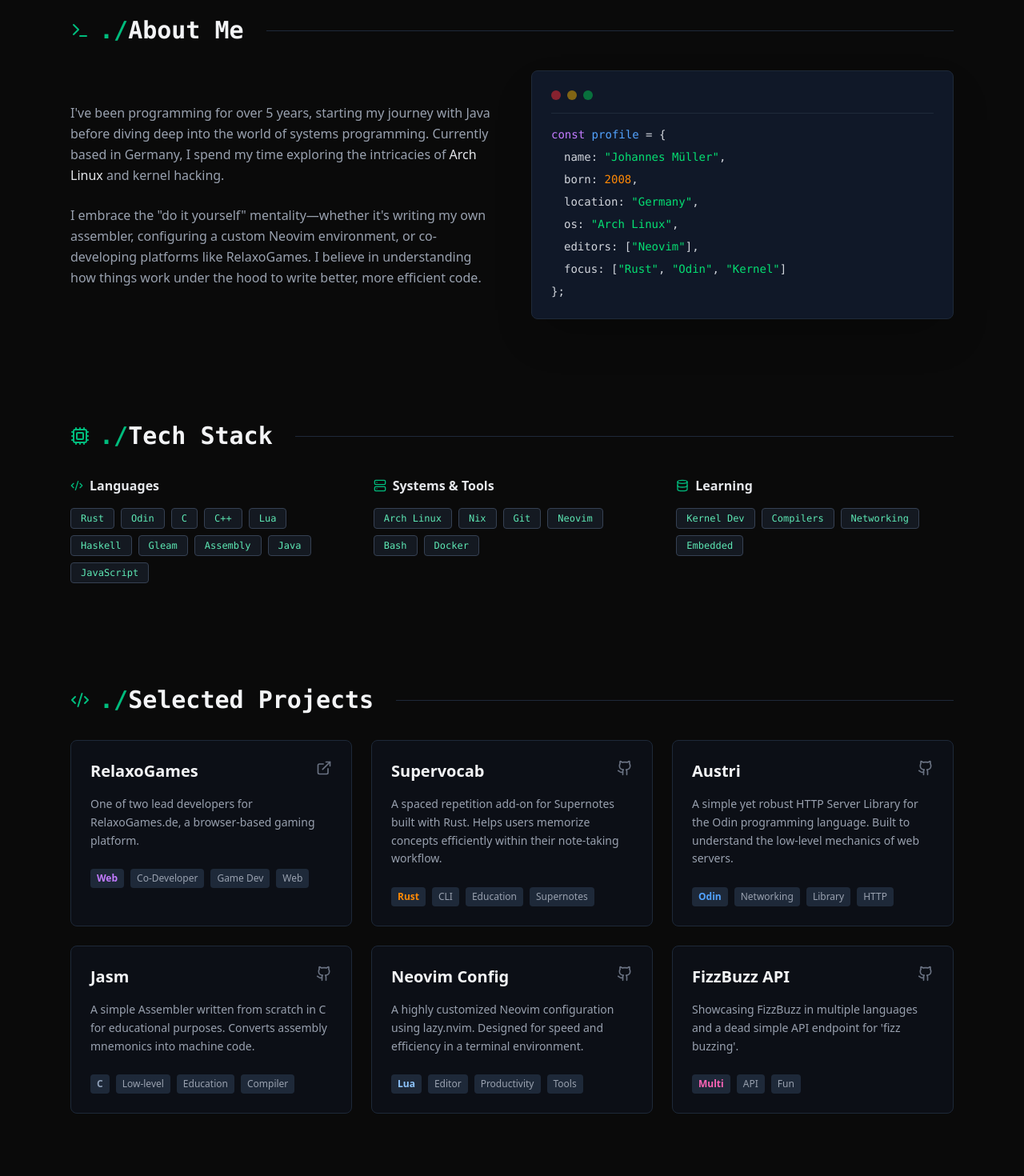
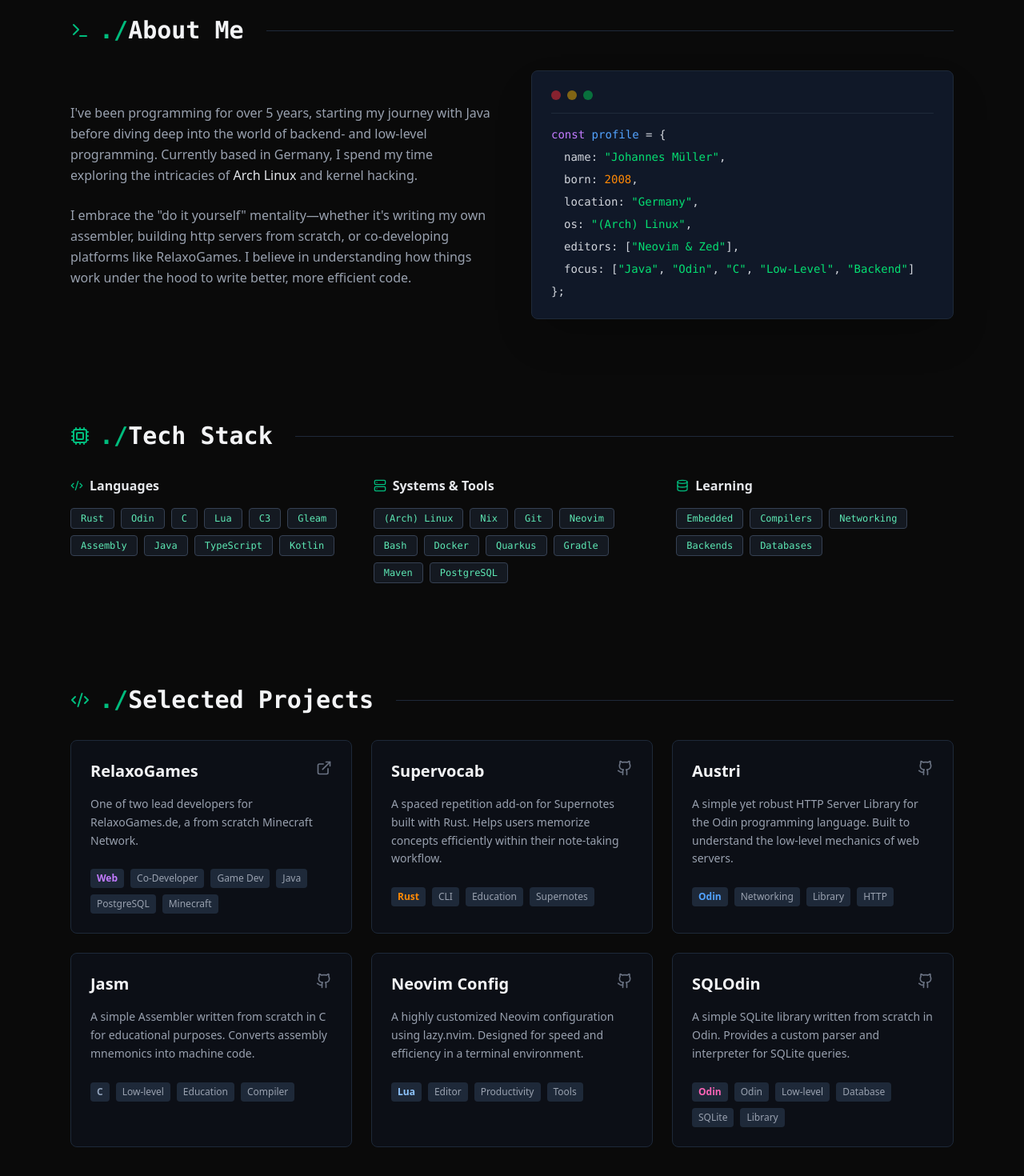
Before and after one commit to Jotrorox/website, a React (Vite) app: page / in a window 1280 px wide. Shown: the part 860-2330 px from the top of the page at 80% size. Built offline with nearby package versions, Linux system fonts and the light colour scheme.

Commit message:
Fixing wrong info

```diff
--- a/src/App.tsx
+++ b/src/App.tsx
@@ -224,8 +224,8 @@
 
           <p className="max-w-xl text-gray-400 text-lg md:text-xl leading-relaxed">
             16-year-old student and hobby developer from Germany. Passionate
-            about low-level programming, Arch Linux, and building efficient
-            tools in Rust, Odin, and C.
+            about low-level & embedded programming, (Arch) Linux, and building
+            efficient tools in Odin, and C and other programming languages.
           </p>
 
           <div className="flex gap-4 pt-4">
@@ -259,15 +259,15 @@
             <div className="space-y-6 text-gray-400 leading-relaxed">
               <p>
                 I've been programming for over 5 years, starting my journey with
-                Java before diving deep into the world of systems programming.
-                Currently based in Germany, I spend my time exploring the
-                intricacies of{" "}
+                Java before diving deep into the world of backend- and low-level
+                programming. Currently based in Germany, I spend my time
+                exploring the intricacies of{" "}
                 <span className="text-gray-200 font-medium">Arch Linux</span>{" "}
                 and kernel hacking.
               </p>
               <p>
                 I embrace the "do it yourself" mentality—whether it's writing my
-                own assembler, configuring a custom Neovim environment, or
+                own assembler, building http servers from scratch, or
                 co-developing platforms like RelaxoGames. I believe in
                 understanding how things work under the hood to write better,
                 more efficient code.
@@ -295,15 +295,18 @@
                   location: <span className="text-green-400">"Germany"</span>,
                 </p>
                 <p className="pl-4">
-                  os: <span className="text-green-400">"Arch Linux"</span>,
+                  os: <span className="text-green-400">"(Arch) Linux"</span>,
                 </p>
                 <p className="pl-4">
-                  editors: [<span className="text-green-400">"Neovim"</span>],
+                  editors: [
+                  <span className="text-green-400">"Neovim & Zed"</span>],
                 </p>
                 <p className="pl-4">
-                  focus: [<span className="text-green-400">"Rust"</span>,{" "}
+                  focus: [<span className="text-green-400">"Java"</span>,{" "}
                   <span className="text-green-400">"Odin"</span>,{" "}
-                  <span className="text-green-400">"Kernel"</span>]
+                  <span className="text-green-400">"C"</span>,{" "}
+                  <span className="text-green-400">"Low-Level"</span>,{" "}
+                  <span className="text-green-400">"Backend"</span>]
                 </p>
                 <p>{"}"};</p>
               </div>
@@ -324,13 +327,13 @@
                   "Rust",
                   "Odin",
                   "C",
-                  "C++",
                   "Lua",
-                  "Haskell",
+                  "C3",
                   "Gleam",
                   "Assembly",
                   "Java",
-                  "JavaScript",
+                  "TypeScript",
+                  "Kotlin",
                 ].map((s) => (
                   <SkillBadge key={s} name={s} />
                 ))}
@@ -341,11 +344,20 @@
                 <Server className="w-4 h-4 text-emerald-500" /> Systems & Tools
               </h3>
               <div className="flex flex-wrap gap-2">
-                {["Arch Linux", "Nix", "Git", "Neovim", "Bash", "Docker"].map(
-                  (s) => (
-                    <SkillBadge key={s} name={s} />
-                  ),
-                )}
+                {[
+                  "(Arch) Linux",
+                  "Nix",
+                  "Git",
+                  "Neovim",
+                  "Bash",
+                  "Docker",
+                  "Quarkus",
+                  "Gradle",
+                  "Maven",
+                  "PostgreSQL",
+                ].map((s) => (
+                  <SkillBadge key={s} name={s} />
+                ))}
               </div>
             </div>
             <div className="space-y-4">
@@ -353,11 +365,15 @@
                 <Database className="w-4 h-4 text-emerald-500" /> Learning
               </h3>
               <div className="flex flex-wrap gap-2">
-                {["Kernel Dev", "Compilers", "Networking", "Embedded"].map(
-                  (s) => (
-                    <SkillBadge key={s} name={s} />
-                  ),
-                )}
+                {[
+                  "Embedded",
+                  "Compilers",
+                  "Networking",
+                  "Backends",
+                  "Databases",
+                ].map((s) => (
+                  <SkillBadge key={s} name={s} />
+                ))}
               </div>
             </div>
           </div>
@@ -369,10 +385,16 @@
           <div className="grid md:grid-cols-2 lg:grid-cols-3 gap-6">
             <ProjectCard
               title="RelaxoGames"
-              desc="One of two lead developers for RelaxoGames.de, a browser-based gaming platform."
+              desc="One of two lead developers for RelaxoGames.de, a from scratch Minecraft Network."
               lang="Web"
               langColor="text-purple-400"
-              tags={["Co-Developer", "Game Dev", "Web"]}
+              tags={[
+                "Co-Developer",
+                "Game Dev",
+                "Java",
+                "PostgreSQL",
+                "Minecraft",
+              ]}
               link="https://relaxogames.de"
             />
             <ProjectCard
@@ -408,12 +430,12 @@
               link="https://github.com/Jotrorox/nvim"
             />
             <ProjectCard
-              title="FizzBuzz API"
-              desc="Showcasing FizzBuzz in multiple languages and a dead simple API endpoint for 'fizz buzzing'."
-              lang="Multi"
+              title="SQLOdin"
+              desc="A simple SQLite library written from scratch in Odin. Provides a custom parser and interpreter for SQLite queries."
+              lang="Odin"
               langColor="text-pink-400"
-              tags={["API", "Fun"]}
-              link="https://github.com/Jotrorox/fizzbuzz"
+              tags={["Odin", "Low-level", "Database", "SQLite", "Library"]}
+              link="https://github.com/Jotrorox/sqlodin"
             />
           </div>
         </section>
@@ -426,8 +448,8 @@
               Let's build something together
             </h3>
             <p className="text-gray-400 max-w-2xl mx-auto mb-8">
-              Whether you want to discuss low-level systems, need help with a
-              Rust project, or just want to say hi.
+              Whether you want to discuss programming, need help with anything,
+              want to collaborate on a project, or just want to say hi.
             </p>
 
             <div className="flex flex-wrap justify-center gap-4">
--- a/vite.config.ts
+++ b/vite.config.ts
@@ -4,5 +4,6 @@
 
 // https://vite.dev/config/
 export default defineConfig({
+  base: "/website/",
   plugins: [react(), tailwindcss()],
 });
```
Also changed, not shown: 1 other file (tests, documents, lock files or other folders).
